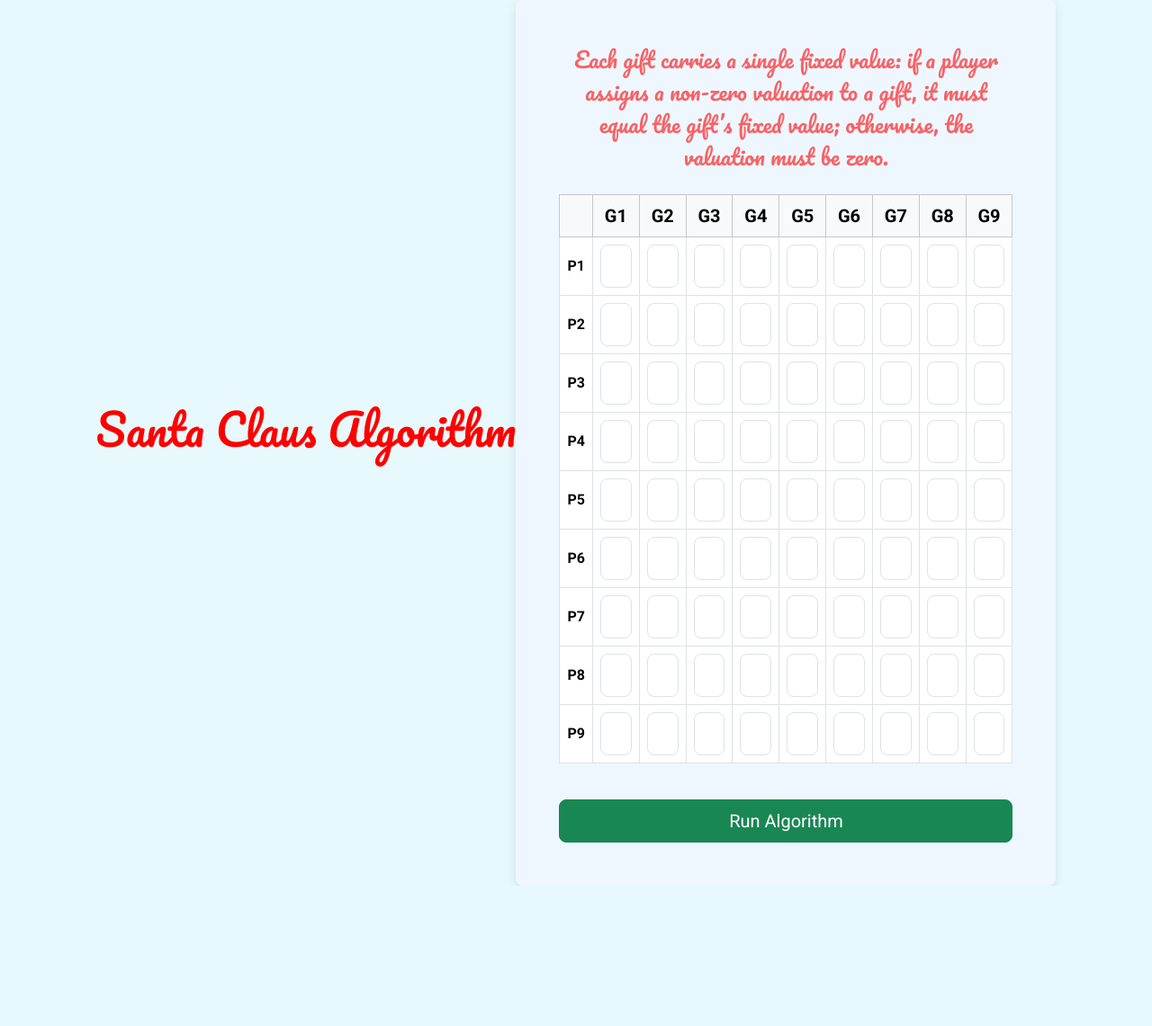
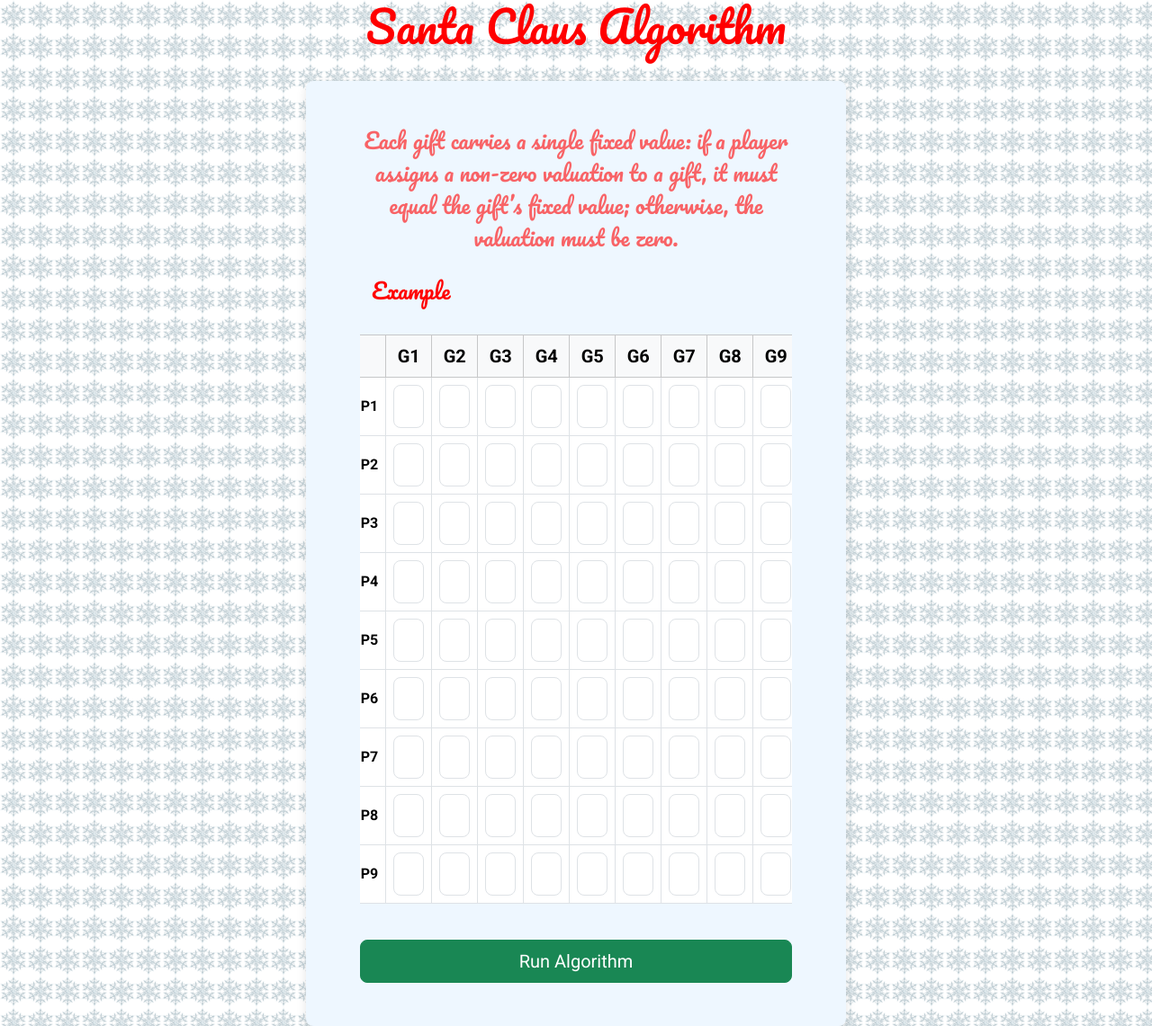
Before and after one commit to MayRozen/Research-Algorithms, a Flask app: template Ex4/App/flaskApp/templates/valuations.html in a window 1280 px wide. Shown: the whole page at 90% size. Before the commit the page ends 985 px from the top, so only its background shows below. Run offline with Flask 3, Linux system fonts and the light colour scheme; the template is opened without the code that fills it: most values are stand-ins (such as "Sample title", 1, 10 or a date in 2020); some libraries are stand-ins or nearby versions.

Commit message:
need to add link+about+align center

```diff
--- a/Ex4/App/flaskApp/templates/layout.html
+++ b/Ex4/App/flaskApp/templates/layout.html
@@ -3,14 +3,20 @@
   <head>
     <meta charset="utf-8">
     <title>Santa Claus Algorithm</title>
-    <link href="https://fonts.googleapis.com/css2?family=Pacifico&family=Roboto:wght@400;700&display=swap" rel="stylesheet">
+    <link
+      href="https://fonts.googleapis.com/css2?family=Pacifico&family=Roboto:wght@400;700&display=swap"
+      rel="stylesheet"
+    >
     <link
       href="https://cdn.jsdelivr.net/npm/bootstrap@5.5.0/dist/css/bootstrap.min.css"
       rel="stylesheet"
     >
     <style>
+      /* Global background and base font */
       body {
-        background-color: #E8F9FD;
+        background-image: url('{{ url_for('static', filename='images/snowflake.png') }}');
+        background-repeat: repeat;
+        background-size: auto;
         font-family: 'Roboto', sans-serif;
       }
       h1 {
@@ -26,9 +32,18 @@
         max-width: 600px;
         width: 100%;
       }
+      /* Shared explanation styling */
+      .explanation-text {
+        color: #FF0000;
+        font-family: 'Pacifico', cursive;
+        font-size: 1.5rem;
+        font-weight: normal;
+        text-align: center;
+        margin-bottom: 1rem;
+      }
     </style>
   </head>
-  <body class="d-flex align-items-center justify-content-center min-vh-100">
+  <body class="d-flex flex-column align-items-center justify-content-center min-vh-100">
     <div class="text-center mb-4">
       <h1>Santa Claus Algorithm</h1>
     </div>
--- a/Ex4/App/flaskApp/templates/valuations.html
+++ b/Ex4/App/flaskApp/templates/valuations.html
@@ -1,13 +1,20 @@
 {% extends "layout.html" %}
 {% block content %}
-  <!-- Professional instruction in red, Pacifico font but not bold -->
-  <div id="valueConstraintMessage" class="text-center mb-4" style="color:#FF0000; font-family:'Pacifico', cursive; font-size:1.5rem;">
+<div class="container mx-auto" style="max-width:900px;">
+
+  <!-- Constraint explanation -->
+  <div id="valueConstraintMessage" class="explanation-text">
     Each gift carries a single fixed value: if a player assigns a non-zero valuation to a gift, it must equal the gift’s fixed value; otherwise, the valuation must be zero.
   </div>
 
+  <!-- Example button -->
+  <button type="button" id="exampleBtn" class="explanation-text btn mb-4">
+    Example
+  </button>
+
   <form method="POST" action="{{ url_for('run_algorithm') }}">
     <input type="hidden" name="num_players" value="{{ num_players }}">
-    <input type="hidden" name="num_items"   value="{{ num_items }}">
+    <input type="hidden" name="num_items" value="{{ num_items }}">
 
     <div class="table-responsive mb-4 d-flex justify-content-center">
       <table class="table table-bordered text-center align-middle mx-auto" style="width:auto;">
@@ -32,7 +39,8 @@
                     class="form-control form-control-lg"
                     required
                     placeholder="Value"
-                    value="{{ previous_vals['P'~i]['G'~j] if previous_vals else '' }}">
+                    value="{{ previous_vals['P'~i]['G'~j] if previous_vals else '' }}"
+                  >
                 </td>
               {% endfor %}
             </tr>
@@ -46,14 +54,28 @@
 
   <script>
     document.addEventListener('DOMContentLoaded', () => {
+      const numPlayers = {{ num_players }};
       const numItems = {{ num_items }};
       const submitBtn = document.getElementById('submitBtn');
+      const exampleBtn = document.getElementById('exampleBtn');
       const message = document.getElementById('valueConstraintMessage');
 
+      // Fill example values
+      exampleBtn.addEventListener('click', () => {
+        for (let i = 1; i <= numPlayers; i++) {
+          for (let j = 1; j <= numItems; j++) {
+            const input = document.querySelector(`input[name="v-${i}-${j}"]`);
+            input.value = (i === j) ? i : 0;
+          }
+        }
+        validate();
+      });
+
+      // Validation logic
       function validate() {
         let valid = true;
         for (let j = 1; j <= numItems; j++) {
-          const inputs = Array.from(document.querySelectorAll(`input[name^=\"v-\"][name$=\"-${j}\"]`));
+          const inputs = Array.from(document.querySelectorAll(`input[name^="v-"][name$="-${j}"]`));
           const values = inputs.map(i => parseFloat(i.value) || 0);
           const nonZero = values.filter(v => v !== 0);
           if (nonZero.length > 0) {
@@ -70,11 +92,9 @@
         }
         if (valid) {
           submitBtn.disabled = false;
-          message.style.display = 'block';
           message.style.opacity = '0.6';
         } else {
           submitBtn.disabled = true;
-          message.style.display = 'block';
         }
       }
 
@@ -82,8 +102,9 @@
         input.addEventListener('input', validate);
       });
 
-      // initial check
+      // Initial check
       validate();
     });
   </script>
+</div>
 {% endblock %}
```
Also changed, not shown: Ex4/App/flaskApp/templates/setup.html (+9 -0 lines).
